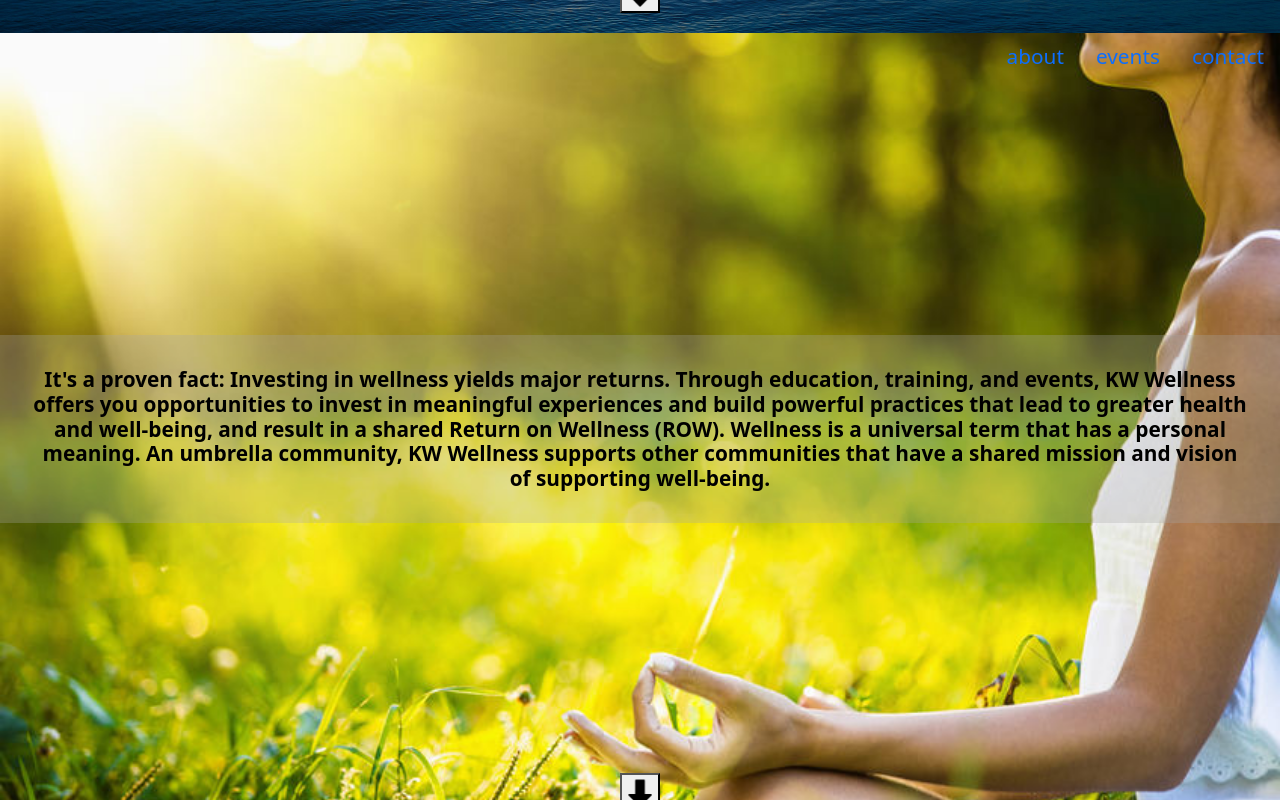
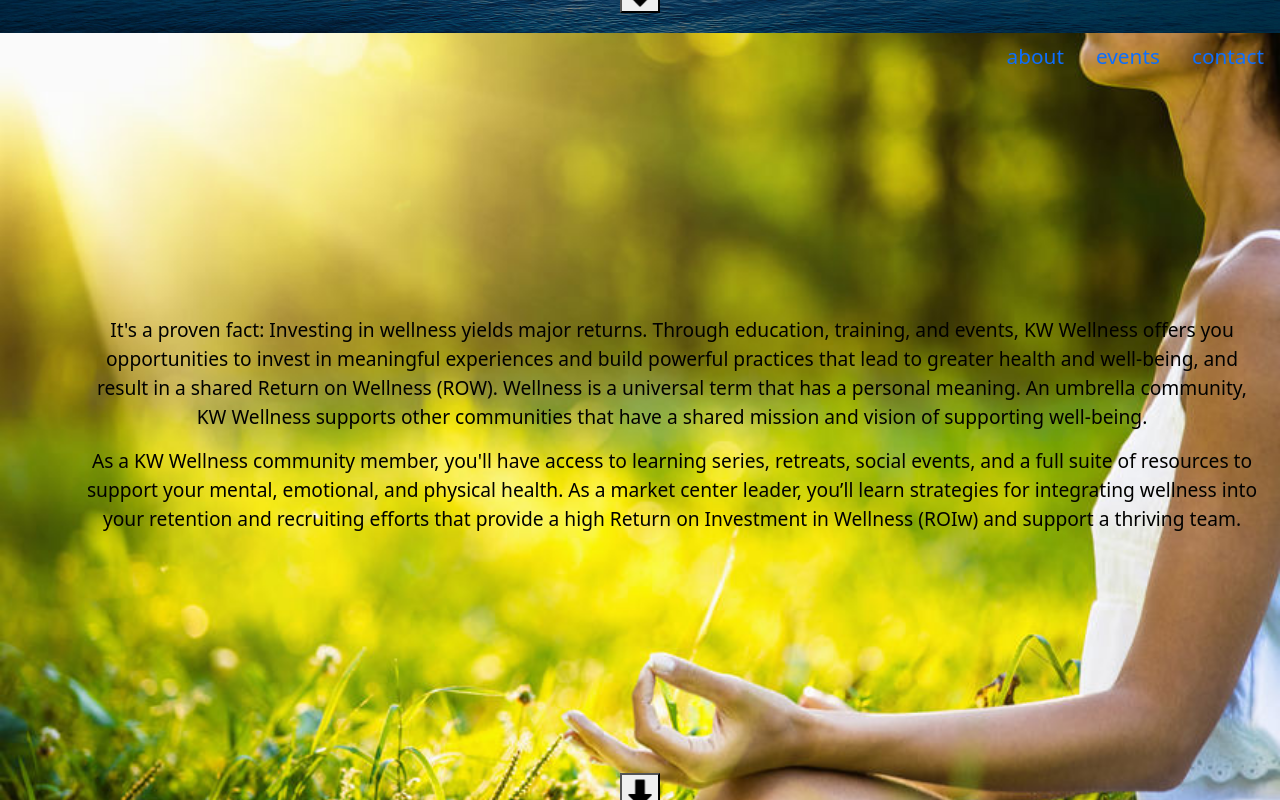
Before and after one commit to koltvictor/one-page, a Next.js app: page / in a window 1280 px wide. Shown: the part 767-1567 px from the top of the page. Built offline with nearby package versions, Linux system fonts and the light colour scheme.

Commit message:
fixing p tags in about

```diff
--- /dev/null
+++ b/components/About.jsx
@@ -0,0 +1,14 @@
+import React from 'react'
+
+export default function About() {
+  return (
+    <div className={styles.aboutContainer} id="section2">
+          <div className={styles.about}>
+            <p>
+              {`It's a proven fact: Investing in wellness yields major returns. Through education, training, and events, KW Wellness offers you opportunities to invest in meaningful experiences and build powerful practices that lead to greater health and well-being, and result in a shared Return on Wellness (ROW).
+          Wellness is a universal term that has a personal meaning. An umbrella community, KW Wellness supports other communities that have a shared mission and vision of supporting well-being.  As a KW Wellness community member, you'll have access to learning series, retreats, social events, and a full suite of resources to support your mental, emotional, and physical health. As a market center leader, you’ll learn strategies for integrating wellness into your retention and recruiting efforts that provide a high Return on Investment in Wellness (ROIw) and support a thriving team.`}
+            </p>
+          </div>
+        </div>
+  )
+}
--- a/components/Mysection.js
+++ b/components/Mysection.js
@@ -2,6 +2,7 @@ import { useRef } from "react";
 import Image from "next/image";
 import styles from "./Mysection.module.scss";
 import Nav from "react-bootstrap/Nav";
+// import About from "/components/About.jsx";
 
 export default function Mysection({
   image,
@@ -14,6 +15,7 @@ export default function Mysection({
   pdf,
   showContacts,
   showNav,
+  showAbout,
 }) {
   const headlineRef = useRef();
   const sectionRef = useRef();
@@ -103,6 +105,32 @@ export default function Mysection({
           </Nav>
         </div>
       )}
+      {showAbout && (
+        <div className={styles.aboutContainer} id="section2">
+          <div className={styles.about}>
+            <p>
+              It's a proven fact: Investing in wellness yields major returns.
+              Through education, training, and events, KW Wellness offers you
+              opportunities to invest in meaningful experiences and build
+              powerful practices that lead to greater health and well-being, and
+              result in a shared Return on Wellness (ROW). Wellness is a
+              universal term that has a personal meaning. An umbrella community,
+              KW Wellness supports other communities that have a shared mission
+              and vision of supporting well-being.{" "}
+            </p>
+            <p>
+              As a KW Wellness community member, you'll have access to learning
+              series, retreats, social events, and a full suite of resources to
+              support your mental, emotional, and physical health. As a market
+              center leader, you’ll learn strategies for integrating wellness
+              into your retention and recruiting efforts that provide a high
+              Return on Investment in Wellness (ROIw) and support a thriving
+              team.
+            </p>
+          </div>
+        </div>
+        // <About />
+      )}
       <Image src={image} layout={`fill`} />
       {showArrow && (
         <button
--- a/components/Mysection.module.scss
+++ b/components/Mysection.module.scss
@@ -22,7 +22,7 @@
             color: #000000;
             text-align: center;
             padding: 4vh;
-            background-color: rgba(167, 167, 167, .3);
+            // background-color: rgba(167, 167, 167, .3);
         }
     }
     .logo {
@@ -88,4 +88,12 @@
         margin: 0 auto;
         font-size: 1.3rem;
     }
+    .about{
+        z-index: 3;
+        position: relative;
+        padding: 1rem;
+        text-align: center;
+        color: black;
+        font-size: 1.2rem;
+    }
 }
--- a/pages/index.js
+++ b/pages/index.js
@@ -34,13 +34,13 @@ export default function Home() {
           showText={false}
           showContacts={false}
           showNav={false}
+          showAbout={false}
         />
       </div>
       <div ref={section2}>
         <Mysection
           image={`/images/field.jpeg`}
-          headline={`It's a proven fact: Investing in wellness yields major returns. Through education, training, and events, KW Wellness offers you opportunities to invest in meaningful experiences and build powerful practices that lead to greater health and well-being, and result in a shared Return on Wellness (ROW).
-          Wellness is a universal term that has a personal meaning. An umbrella community, KW Wellness supports other communities that have a shared mission and vision of supporting well-being.`}
+          showAbout={true}
           scrollTo={scrollTo}
           goToSectionRef={section3}
           showArrow={true}
@@ -62,6 +62,7 @@ export default function Home() {
           pdf={`/images/CIVANA.pdf`}
           showContacts={false}
           showNav={true}
+          showAbout={false}
         />
       </div>
       <div ref={section4}>
@@ -75,6 +76,7 @@ export default function Home() {
           showText={false}
           showContacts={true}
           showNav={true}
+          showAbout={false}
         />
       </div>
     </div>
```
